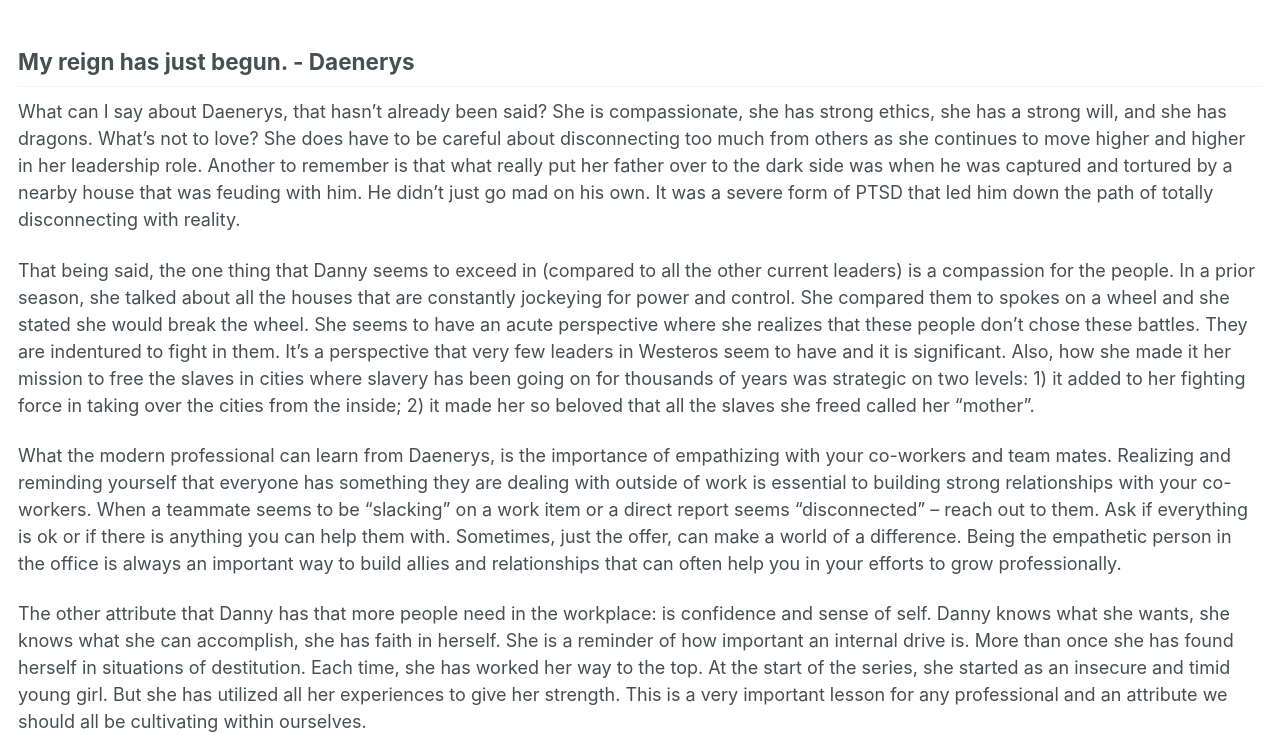
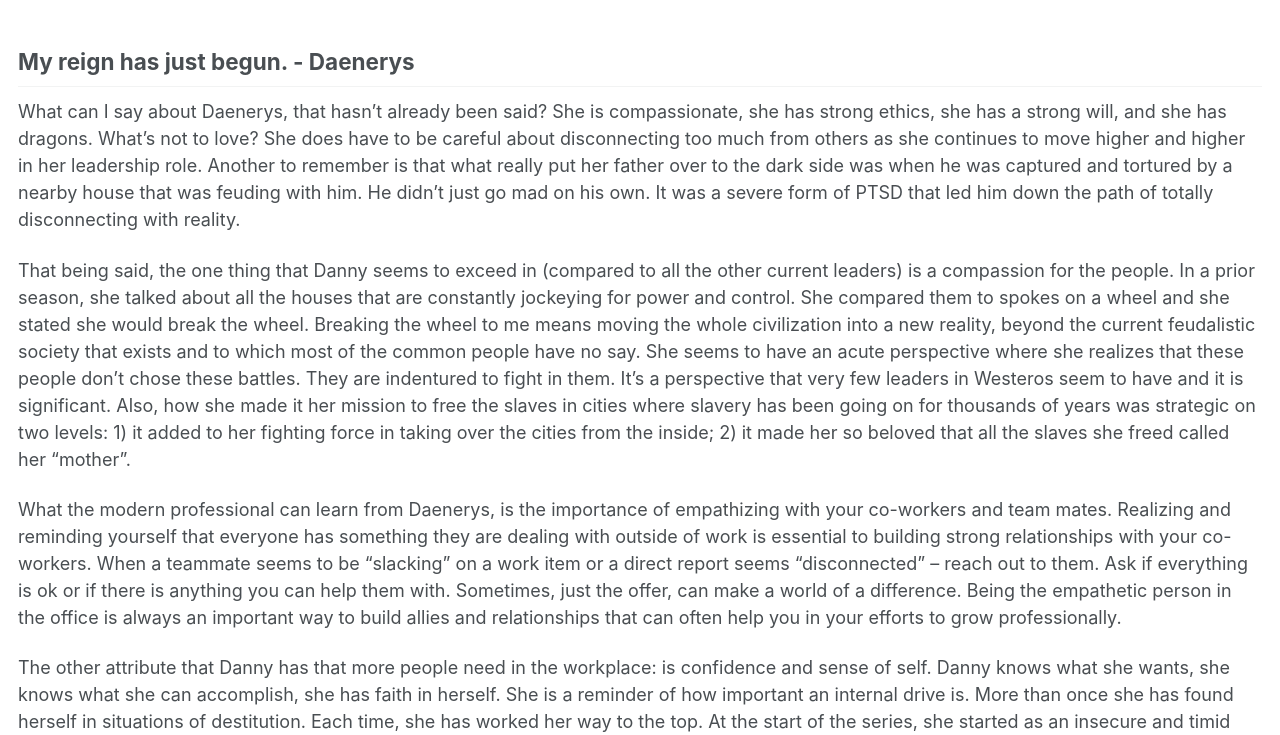
Before and after one commit to firesparks8/firesparks8.github.io, a Jekyll site: the page built from _posts/2017-7-13-Winter-Is-Here.md, in a window 1280 px wide and 900 px high, scrolled down 3117 px, cut to the strip 0-735 px from the top of the window. Built offline with Jekyll 4.4.1, drawn with Linux system fonts in a browser that asks for light colours.

Commit message:
Update 2017-7-13-Winter-Is-Here.md

```diff
--- a/_posts/2017-7-13-Winter-Is-Here.md
+++ b/_posts/2017-7-13-Winter-Is-Here.md
@@ -52,7 +52,7 @@ Luckily, the modern professional does not need to worry about getting shanked. B
 
 What can I say about Daenerys, that hasn’t already been said? She is compassionate, she has strong ethics, she has a strong will, and she has dragons. What’s not to love? She does have to be careful about disconnecting too much from others as she continues to move higher and higher in her leadership role. Another to remember is that what really put her father over to the dark side was when he was captured and tortured by a nearby house that was feuding with him. He didn’t just go mad on his own. It was a severe form of PTSD that led him down the path of totally disconnecting with reality.
 
-That being said, the one thing that Danny seems to exceed in (compared to all the other current leaders) is a compassion for the people. In a prior season, she talked about all the houses that are constantly jockeying for power and control. She compared them to spokes on a wheel and she stated she would break the wheel. She seems to have an acute perspective where she realizes that these people don’t chose these battles. They are indentured to fight in them. It’s a perspective that very few leaders in Westeros seem to have and it is significant. Also, how she made it her mission to free the slaves in cities where slavery has been going on for thousands of years was strategic on two levels: 1) it added to her fighting force in taking over the cities from the inside; 2) it made her so beloved that all the slaves she freed called her “mother”.
+That being said, the one thing that Danny seems to exceed in (compared to all the other current leaders) is a compassion for the people. In a prior season, she talked about all the houses that are constantly jockeying for power and control. She compared them to spokes on a wheel and she stated she would break the wheel. Breaking the wheel to me means moving the whole civilization into a new reality, beyond the current feudalistic society that exists and to which most of the common people have no say. She seems to have an acute perspective where she realizes that these people don’t chose these battles. They are indentured to fight in them. It’s a perspective that very few leaders in Westeros seem to have and it is significant. Also, how she made it her mission to free the slaves in cities where slavery has been going on for thousands of years was strategic on two levels: 1) it added to her fighting force in taking over the cities from the inside; 2) it made her so beloved that all the slaves she freed called her “mother”.
 
 What the modern professional can learn from Daenerys, is the importance of empathizing with your co-workers and team mates. Realizing and reminding yourself that everyone has something they are dealing with outside of work is essential to building strong relationships with your co-workers. When a teammate seems to be “slacking” on a work item or a direct report seems “disconnected” – reach out to them. Ask if everything is ok or if there is anything you can help them with. Sometimes, just the offer, can make a world of a difference. Being the empathetic person in the office is always an important way to build allies and relationships that can often help you in your efforts to grow professionally.
 
```
